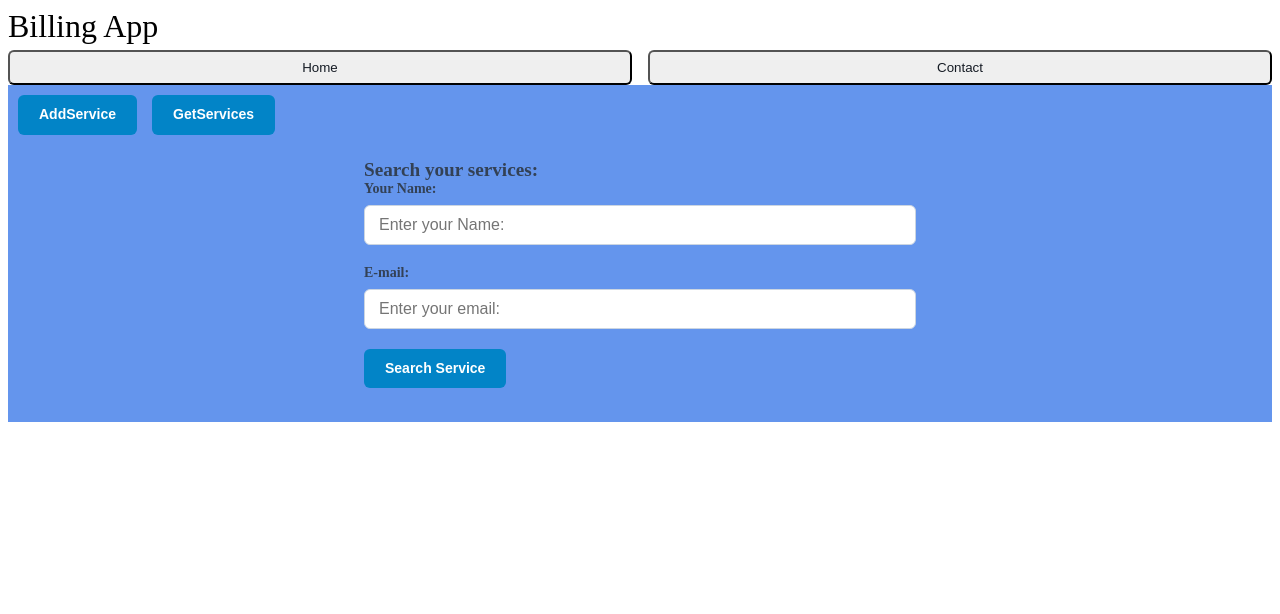
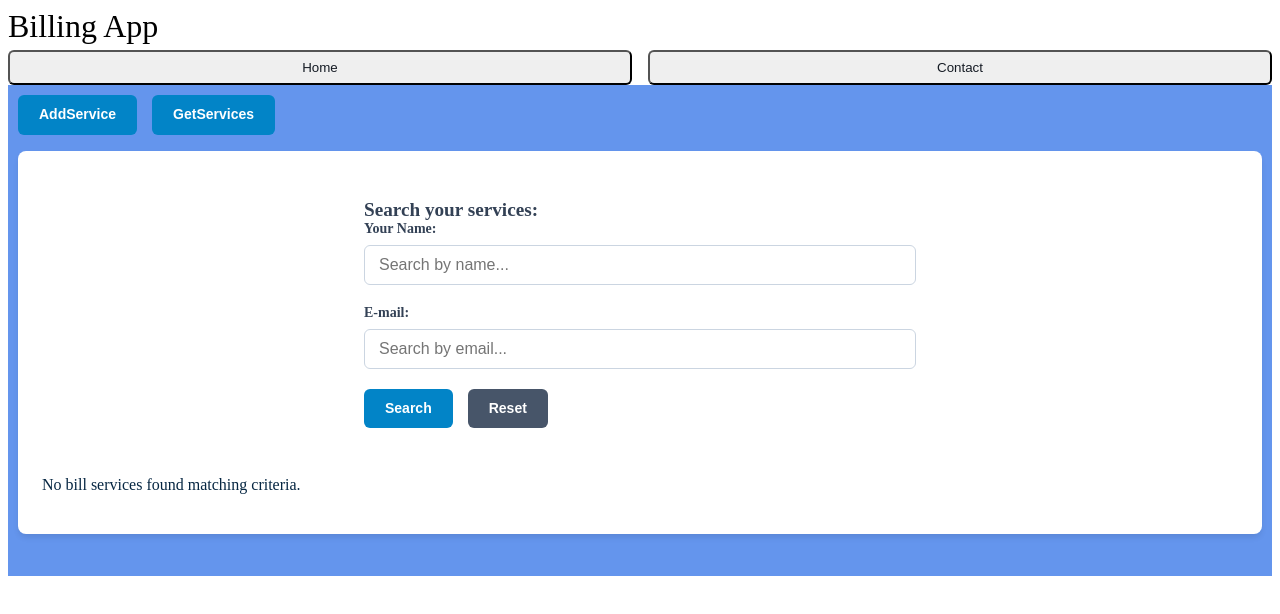
Before and after one commit to ingRicardo/billing-app, an Angular app: page / in a window 1280 px wide. Both pictures are taken after a click on the button "GetServices". Shown: the top 614 px of the page. Built offline with nearby package versions, Linux system fonts and the light colour scheme.

Commit message:
add search service and signals

```diff
--- a/src/app/components/home/home.css
+++ b/src/app/components/home/home.css
@@ -253,3 +253,29 @@
   display: flex;
   gap: 15px; /* Adjust this value to get the exact spacing you need */
 }
+
+.search-container {
+  margin-top: 1rem;
+  background: #ffffff;
+  padding: 1.5rem;
+  border-radius: 8px;
+  box-shadow: 0 4px 6px -1px rgba(0, 0, 0, 0.1);
+  margin-bottom: 2rem;
+}
+
+.results-list {
+  margin-top: 1.5rem;
+}
+
+.results-list ul {
+  list-style-type: none;
+  padding: 0;
+}
+
+.results-list li {
+  padding: 0.75rem 1rem;
+  border-bottom: 1px solid #e2e8f0;
+  display: flex;
+  flex-direction: column;
+  gap: 0.25rem;
+}
--- a/src/app/components/home/home.html
+++ b/src/app/components/home/home.html
@@ -5,6 +5,7 @@
       <button type="button" class="btn btn-primary" (click) ="showGetServ()">GetServices</button>
     </div>
     @if(addServiceFlag()){
+      <div class="search-container">
     <form class="form-container">
         <div>
            <label class="mainlabel">Add services:</label>
@@ -56,25 +57,50 @@
             <button type="button" class="btn btn-primary" (click)="addService()" [disabled]="isSubmitting()" >Add Service</button>
         </div>
     </form>
+    </div>
   }
   @if(getServiceFlag()){
+    <div class="search-container">
     <form class="form-container">
         <div>
           <label class="mainlabel">Search your services:</label>
         </div>
         <div class="form-group">
             <label for="namese">Your Name: </label>
-            <input type="text" [(ngModel)]="namese" name="namese" id="namese" placeholder="Enter your Name: ">
+            <input type="text" [(ngModel)]="searchName" name="namese" id="namese" placeholder="Search by name... ">
         </div>
         <div class="form-group">
             <label for="emailse">E-mail: </label>
-            <input type="email" [(ngModel)]="emailse" name="emailse" id="emailse" placeholder="Enter your email: ">
+            <input type="email" [(ngModel)]="searchEmail" name="emailse" id="emailse" placeholder="Search by email... ">
         </div>
         <div class="button-group">
-            <button type="button" class="btn btn-primary" (click)="searchService()" [disabled]="isSearching()" >Search Service</button>
+            <!-- <button type="button" class="btn btn-primary" (click)="searchService()" [disabled]="isSearching()" >Search Service</button> -->
+            <button type="button" class="btn btn-primary" [disabled]="loading()" (click)="searchService()">
+            {{ loading() ? 'Searching...' : 'Search' }}
+          </button>
+          <button type="button" class="btn btn-secondary" (click)="resetSearch()">
+            Reset
+          </button>
         </div>
       </form>
-
+      <!-- Search Results Display -->
+      <div class="results-list">
+        @if (loading()) {
+          <p>Loading results...</p>
+        } @else if (services().length === 0) {
+          <p>No bill services found matching criteria.</p>
+        } @else {
+          <ul>
+            @for (item of services(); track item.id) {
+              <li>
+                <strong>{{ item.serviceName }}</strong> - {{ item.name }} ({{ item.email }})
+                <span>Cost: ${{ item.cost }} | Due: {{ item.dueDate }} | Status: {{ item.status }}</span>
+              </li>
+            }
+          </ul>
+        }
+      </div>
+    </div>
   }
 </div>
 @if (showSuccessModal()) {
--- a/src/app/components/home/home.ts
+++ b/src/app/components/home/home.ts
@@ -25,7 +25,7 @@ export class Home {
   email = signal<string>('');
   status = signal<string>('');
 
-  services = this.billService.services;
+  //services = this.billService.services;
 
   showSuccessModal = signal<boolean>(false);
   isSubmitting = signal<boolean>(false);
@@ -34,28 +34,49 @@ export class Home {
   addServiceFlag = signal<boolean>(true);
   getServiceFlag = signal<boolean>(false);
 
-  namese = signal<string>('');
-  emailse = signal<string>('');
+  searchName = signal<string>('');
+  searchEmail = signal<string>('');
   isSearching = signal<boolean>(false);
+
+  // Access service signals directly
+  services = this.billService.services;
+  loading = this.billService.loading;
+
   ngOnInit(): void {
     //this.billService.getAll().subscribe();
   }
 
   searchService(){
-    if(this.isSearching()) return;
+    const name = this.searchName();
+    const email = this.searchEmail();
+    //if(this.isSearching()) return;
+   // this.isSearching.set(true);
+    if(name  != '' && email != ''){
 
-    //this.isSearching.set(true);
+      console.log(name , email);
 
-    if(this.namese()  != '' && this.emailse() != ''){
+      this.billService.search(name, email).subscribe({
+        next: () => {
 
-      console.log(this.namese() , this.emailse());
+          console.log("search");
+        },
+        error: () => {
+
+          console.log('error while searching the billservice');
+        }
+      });
 
     }else{
         this.showErrorModal.set(true);
+
     }
 
   }
-
+  resetSearch(): void {
+    this.searchName.set('');
+    this.searchEmail.set('');
+    //this.billService.getAll().subscribe();
+  }
 
   showGetServ() {
     this.addServiceFlag.set(false);
@@ -122,6 +143,5 @@ export class Home {
     this.duedate.set('');
     this.status.set('');
     this.email.set('');
-
   }
 }
--- a/src/app/services/bill-service.ts
+++ b/src/app/services/bill-service.ts
@@ -1,5 +1,5 @@
 import { Injectable, inject, signal } from '@angular/core';
-import { HttpClient } from '@angular/common/http';
+import { HttpClient, HttpParams } from '@angular/common/http';
 import { Observable, tap } from 'rxjs';
 import { BillServiceItem } from '../models/bill-service.model';
 
@@ -61,4 +61,28 @@ export class BillService {
       })
     );
   }
+/**
+   * Search bill services by both name and email
+   */
+  search(name: string, email: string): Observable<BillServiceItem[]> {
+    this.loading.set(true);
+
+    const params = new HttpParams()
+      .set('name', name.trim())
+      .set('email', email.trim());
+
+    return this.http.get<BillServiceItem[]>(`${this.apiUrl}/search`, { params }).pipe(
+      tap({
+        next: (results) => {
+          this.services.set(results);
+          this.loading.set(false);
+        },
+        error: (err) => {
+          this.loading.set(false);
+          console.error('Search request failed:', err);
+        }
+      })
+    );
+  }
+
 }
```
